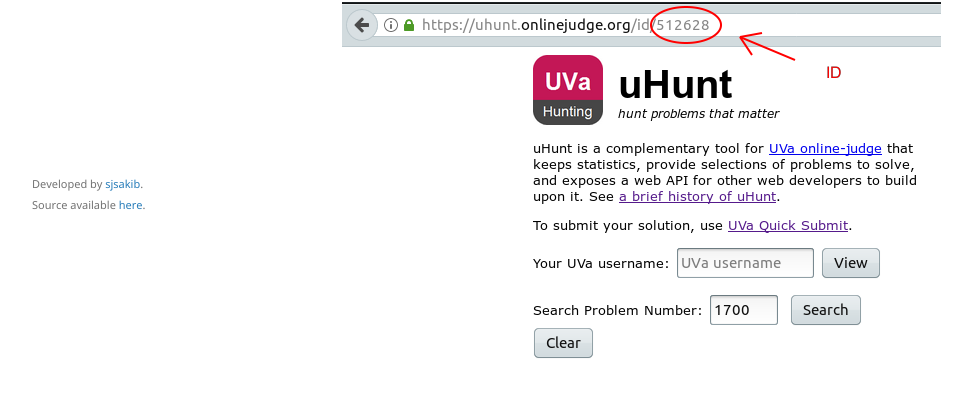
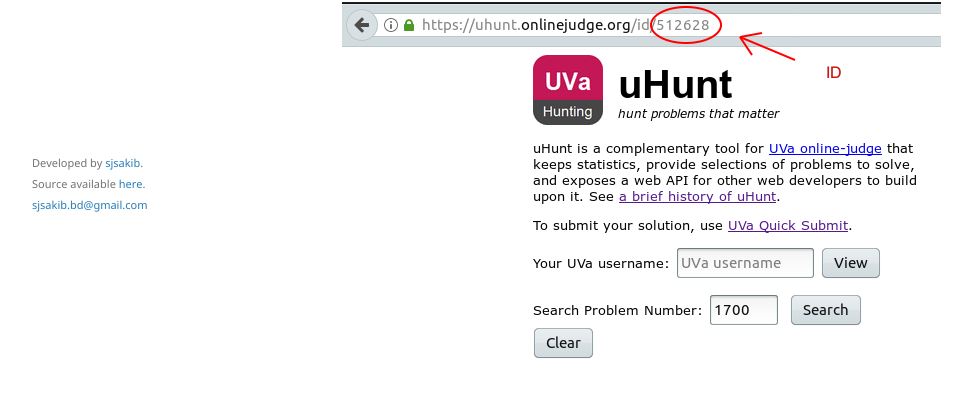
Before and after one commit to sjsakib/psbookprogress, a Django app: page /help/ in a window 1280 px wide. Shown: the part 516-934 px from the top of the page, without its empty margins (128-1100 px from the left). Run offline with Django 3.2, Linux system fonts and the light colour scheme; parts of the project's set-up code (start-up, migrations or seed data) failed here and were passed over.

Commit message:
added email on footer

```diff
--- a/templates/progress/base.html
+++ b/templates/progress/base.html
@@ -54,7 +54,8 @@
     </section>
     <footer>
       <p><small>Developed by <a href="https://github.com/sjsakib" target="_blank">sjsakib</a>.<br>
-      Source available <a href="https://github.com/sjsakib/psbookprogress">here</a>.</small></p>
+      Source available <a href="https://github.com/sjsakib/psbookprogress">here</a>.<br>
+      <a href="mailto:sjsakib.bd@gmail.com?Subject=Have a word about PSBook Progress" target="_top">sjsakib.bd@gmail.com</a></small></p>
     </footer>
   </div>
   <script src="/static/js/scale.fix.js"></script>
```
